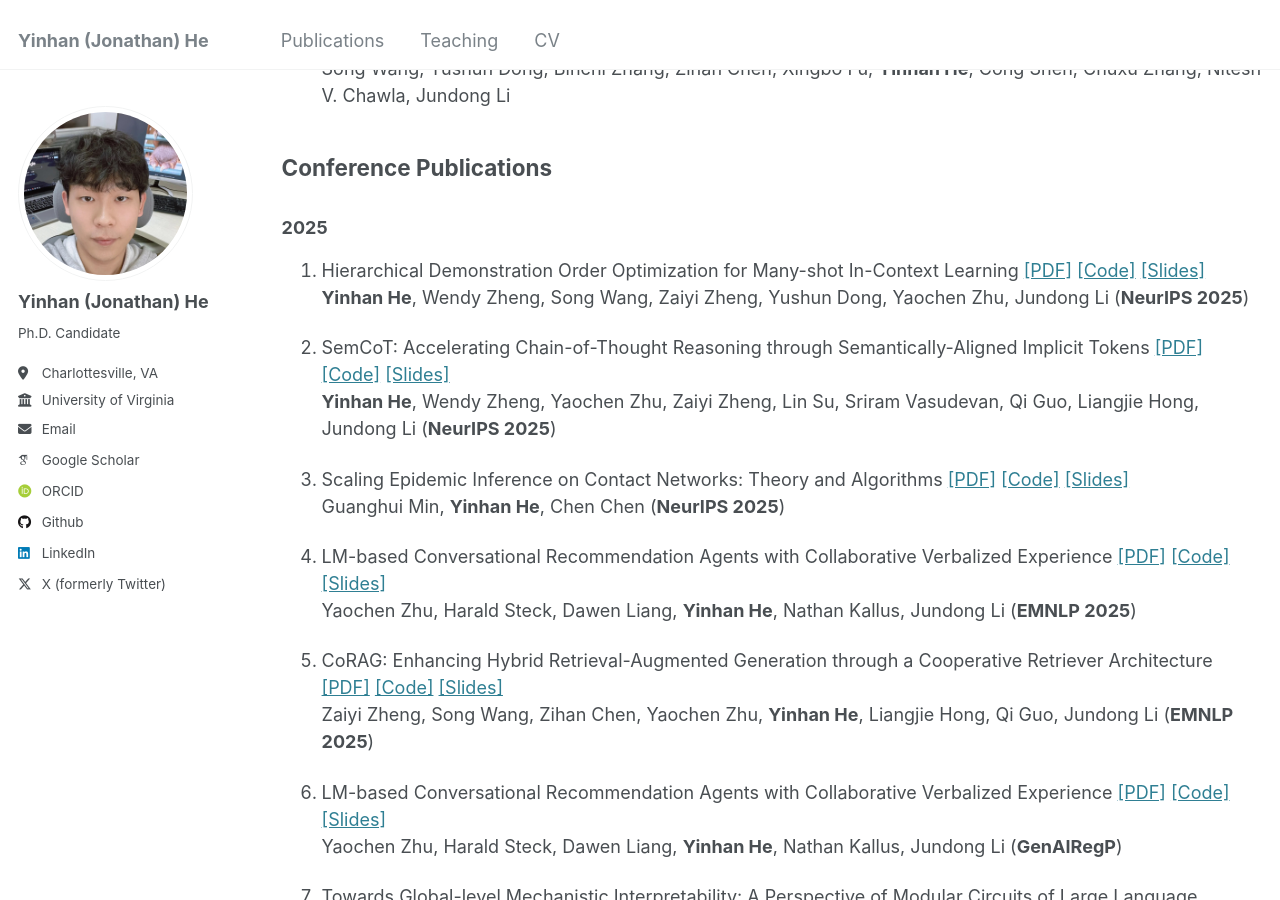
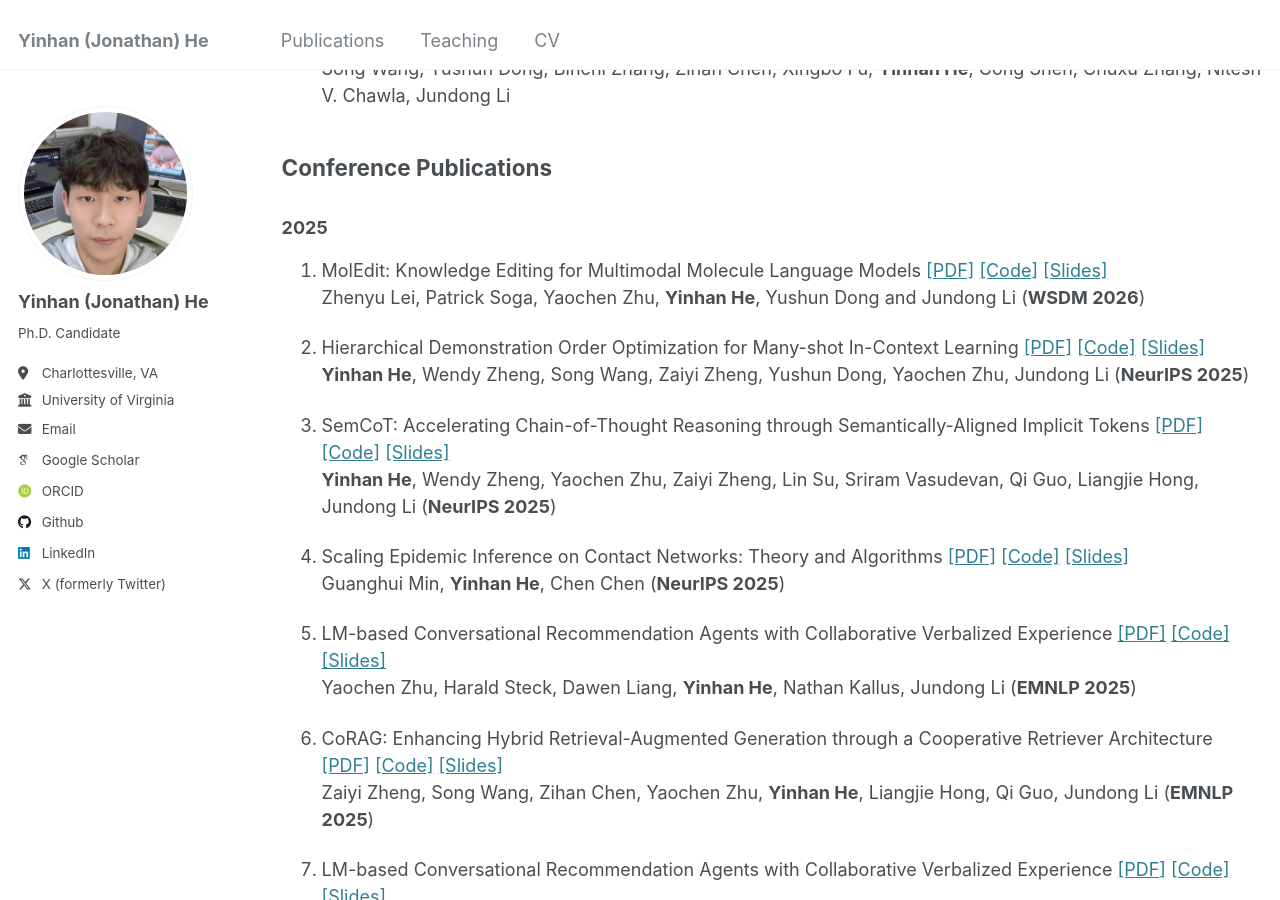
Before and after one commit to YinhanHe123/YinhanHe123.github.io, a Jekyll site: the page built from _pages/publications.md, in a window 1280 px wide and 900 px high, scrolled down 394 px. Built offline with Jekyll 4.4.1, drawn with Linux system fonts in a browser that asks for light colours; some web fonts are replaced; a script that is not in the unit is left out.

Commit message:
Update conference publications for 2025

```diff
--- a/_pages/publications.md
+++ b/_pages/publications.md
@@ -19,46 +19,49 @@
 ## Conference Publications
 
 ### 2025
-1. Hierarchical Demonstration Order Optimization for Many-shot In-Context Learning [[PDF]](https://yinhanhe123.github.io//publications/) [[Code]](https://yinhanhe123.github.io//publications/) [[Slides]](https://yinhanhe123.github.io//publications/)<br>
+1. MolEdit: Knowledge Editing for Multimodal Molecule Language Models [[PDF]](https://yinhanhe123.github.io//publications/) [[Code]](https://yinhanhe123.github.io//publications/) [[Slides]](https://yinhanhe123.github.io//publications/)<br>
+Zhenyu Lei, Patrick Soga, Yaochen Zhu, **Yinhan He**, Yushun Dong and Jundong Li (**WSDM 2026**)
+
+2. Hierarchical Demonstration Order Optimization for Many-shot In-Context Learning [[PDF]](https://yinhanhe123.github.io//publications/) [[Code]](https://yinhanhe123.github.io//publications/) [[Slides]](https://yinhanhe123.github.io//publications/)<br>
 **Yinhan He**, Wendy Zheng, Song Wang, Zaiyi Zheng, Yushun Dong, Yaochen Zhu, Jundong Li (**NeurIPS 2025**)
 
-2. SemCoT: Accelerating Chain-of-Thought Reasoning through Semantically-Aligned Implicit Tokens [[PDF]](https://yinhanhe123.github.io//publications/) [[Code]](https://yinhanhe123.github.io//publications/) [[Slides]](https://yinhanhe123.github.io//publications/)<br>
+3. SemCoT: Accelerating Chain-of-Thought Reasoning through Semantically-Aligned Implicit Tokens [[PDF]](https://yinhanhe123.github.io//publications/) [[Code]](https://yinhanhe123.github.io//publications/) [[Slides]](https://yinhanhe123.github.io//publications/)<br>
 **Yinhan He**, Wendy Zheng, Yaochen Zhu, Zaiyi Zheng, Lin Su, Sriram Vasudevan, Qi Guo, Liangjie Hong, Jundong Li (**NeurIPS 2025**)
 
-3. Scaling Epidemic Inference on Contact Networks: Theory and Algorithms [[PDF]](https://yinhanhe123.github.io//publications/) [[Code]](https://yinhanhe123.github.io//publications/) [[Slides]](https://yinhanhe123.github.io//publications/)<br>
+4. Scaling Epidemic Inference on Contact Networks: Theory and Algorithms [[PDF]](https://yinhanhe123.github.io//publications/) [[Code]](https://yinhanhe123.github.io//publications/) [[Slides]](https://yinhanhe123.github.io//publications/)<br>
 Guanghui Min, **Yinhan He**, Chen Chen (**NeurIPS 2025**)
 
-4. LM-based Conversational Recommendation Agents with Collaborative Verbalized Experience [[PDF]](https://yinhanhe123.github.io//publications/) [[Code]](https://yinhanhe123.github.io//publications/) [[Slides]](https://yinhanhe123.github.io//publications/)<br>
+5. LM-based Conversational Recommendation Agents with Collaborative Verbalized Experience [[PDF]](https://yinhanhe123.github.io//publications/) [[Code]](https://yinhanhe123.github.io//publications/) [[Slides]](https://yinhanhe123.github.io//publications/)<br>
 Yaochen Zhu, Harald Steck, Dawen Liang, **Yinhan He**, Nathan Kallus, Jundong Li (**EMNLP 2025**)
 
-5. CoRAG: Enhancing Hybrid Retrieval-Augmented Generation through a Cooperative Retriever Architecture [[PDF]](https://yinhanhe123.github.io//publications/) [[Code]](https://yinhanhe123.github.io//publications/) [[Slides]](https://yinhanhe123.github.io//publications/)<br>
+6. CoRAG: Enhancing Hybrid Retrieval-Augmented Generation through a Cooperative Retriever Architecture [[PDF]](https://yinhanhe123.github.io//publications/) [[Code]](https://yinhanhe123.github.io//publications/) [[Slides]](https://yinhanhe123.github.io//publications/)<br>
 Zaiyi Zheng, Song Wang, Zihan Chen, Yaochen Zhu, **Yinhan He**, Liangjie Hong, Qi Guo, Jundong Li (**EMNLP 2025**)
 
-6. LM-based Conversational Recommendation Agents with Collaborative Verbalized Experience [[PDF]](https://yinhanhe123.github.io//publications/) [[Code]](https://yinhanhe123.github.io//publications/) [[Slides]](https://yinhanhe123.github.io//publications/)<br>
+7. LM-based Conversational Recommendation Agents with Collaborative Verbalized Experience [[PDF]](https://yinhanhe123.github.io//publications/) [[Code]](https://yinhanhe123.github.io//publications/) [[Slides]](https://yinhanhe123.github.io//publications/)<br>
 Yaochen Zhu, Harald Steck, Dawen Liang, **Yinhan He**, Nathan Kallus, Jundong Li (**GenAIRegP**)
 
-7. Towards Global-level Mechanistic Interpretability: A Perspective of Modular Circuits of Large Language Models [[PDF]](https://yinhanhe123.github.io//publications/) [[Code]](https://yinhanhe123.github.io//publications/) [[Slides]](https://yinhanhe123.github.io//publications/)<br>
+8. Towards Global-level Mechanistic Interpretability: A Perspective of Modular Circuits of Large Language Models [[PDF]](https://yinhanhe123.github.io//publications/) [[Code]](https://yinhanhe123.github.io//publications/) [[Slides]](https://yinhanhe123.github.io//publications/)<br>
 **Yinhan He**, Wendy Zheng, Yushun Dong, Yaochen Zhu, Chen Chen, Jundong Li (**ICML 2025**)
 
-8. Energy-Based Models for Predicting Mutational Effects on Proteins [[PDF]](https://yinhanhe123.github.io//publications/) [[Code]](https://yinhanhe123.github.io//publications/) [[Slides]](https://yinhanhe123.github.io//publications/)<br>
+9. Energy-Based Models for Predicting Mutational Effects on Proteins [[PDF]](https://yinhanhe123.github.io//publications/) [[Code]](https://yinhanhe123.github.io//publications/) [[Slides]](https://yinhanhe123.github.io//publications/)<br>
 Patrick Soga, Zhenyu Lei, **Yinhan He**, Camille L. Bilodeau, Jundong Li (**SIGKDD 2025**)
 
-9. Global Graph Counterfactual Explanation: A Subgraph Mapping Approach [[PDF]](https://yinhanhe123.github.io//publications/) [[Code]](https://yinhanhe123.github.io//publications/) [[Slides]](https://yinhanhe123.github.io//publications/)<br>
+10. Global Graph Counterfactual Explanation: A Subgraph Mapping Approach [[PDF]](https://yinhanhe123.github.io//publications/) [[Code]](https://yinhanhe123.github.io//publications/) [[Slides]](https://yinhanhe123.github.io//publications/)<br>
 **Yinhan He**, Wendy Zheng, Yaochen Zhu, Jing Ma, Saumitra Mishra, Natraj Raman, Ninghao Liu, Jundong Li (**TMLR**)
 
-10. Demystify Epidemic Containment in Directed Networks: Theory and Algorithms [[PDF]](https://yinhanhe123.github.io//publications/) [[Code]](https://yinhanhe123.github.io//publications/) [[Slides]](https://yinhanhe123.github.io//publications/)<br>
+11. Demystify Epidemic Containment in Directed Networks: Theory and Algorithms [[PDF]](https://yinhanhe123.github.io//publications/) [[Code]](https://yinhanhe123.github.io//publications/) [[Slides]](https://yinhanhe123.github.io//publications/)<br>
 **Yinhan He**, Chen Chen, Song Wang, Guanghui Min, Jundong Li<br>
 ACM International Conference on Web Search and Data Mining (**WSDM 2025**).
 
-11. Virtual Nodes Can Help: Tackling Distribution Shifts in Federated Graph Learning [[PDF]](https://yinhanhe123.github.io//publications/) [[Code]](https://yinhanhe123.github.io//publications/) [[Slides]](https://yinhanhe123.github.io//publications/)<br>
+12. Virtual Nodes Can Help: Tackling Distribution Shifts in Federated Graph Learning [[PDF]](https://yinhanhe123.github.io//publications/) [[Code]](https://yinhanhe123.github.io//publications/) [[Slides]](https://yinhanhe123.github.io//publications/)<br>
 Xingbo Fu, Zihan Chen, **Yinhan He**, Song Wang, Binchi Zhang, Chen Chen, Jundong Li<br>
 Annual AAAI Conference on Artificial Intelligence (**AAAI 2025**).
 
-12. Graph Neural Networks Are More Than Filters: Revisiting and Benchmarking from A Spectral Perspective [[PDF]](https://arxiv.org/abs/2412.07188) [[Code]](https://yinhanhe123.github.io//publications/) [[Slides]](https://yinhanhe123.github.io//publications/)<br>
+13. Graph Neural Networks Are More Than Filters: Revisiting and Benchmarking from A Spectral Perspective [[PDF]](https://arxiv.org/abs/2412.07188) [[Code]](https://yinhanhe123.github.io//publications/) [[Slides]](https://yinhanhe123.github.io//publications/)<br>
 Yushun Dong, Patrick Soga, **Yinhan He**, Song Wang, Jundong Li<br>
 International Conference on Learning Representations (**ICLR 2025**).
 
-13. Edge Prompt Tuning for Graph Neural Networks. [[PDF]](https://yinhanhe123.github.io//publications/) [[Code]](https://yinhanhe123.github.io//publications/) [[Slides]](https://yinhanhe123.github.io//publications/)<br>
+14. Edge Prompt Tuning for Graph Neural Networks. [[PDF]](https://yinhanhe123.github.io//publications/) [[Code]](https://yinhanhe123.github.io//publications/) [[Slides]](https://yinhanhe123.github.io//publications/)<br>
 Xingbo Fu, **Yinhan He**, Jundong Li<br>
 International Conference on Learning Representations (**ICLR 2025**).
 
```
